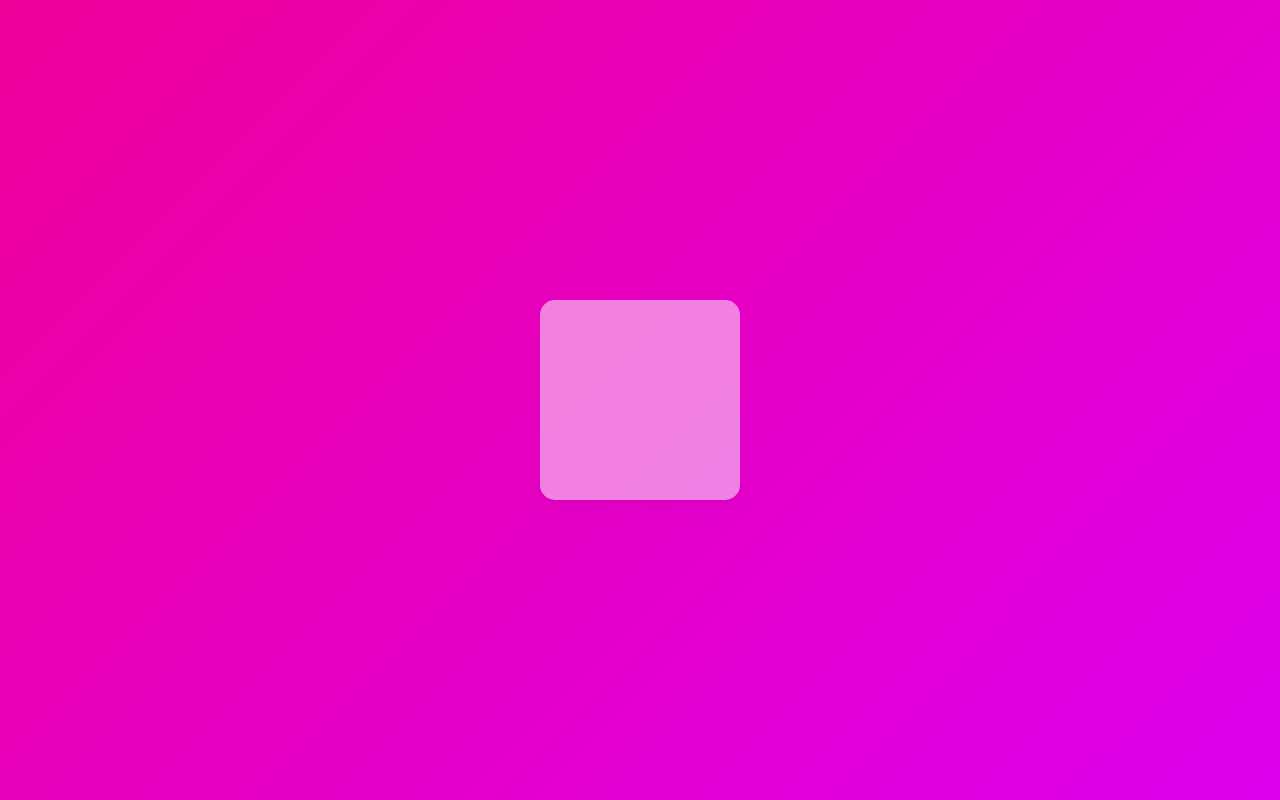
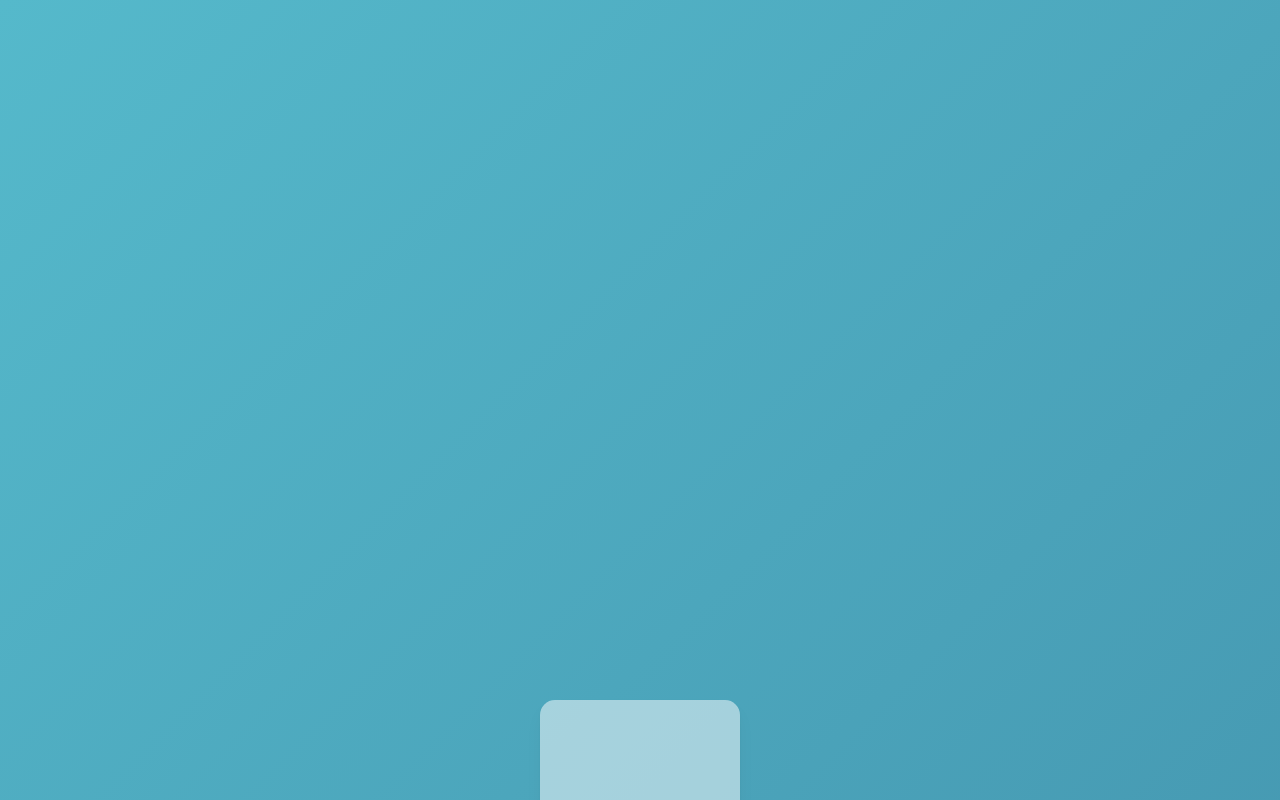
Before and after one commit to junghong0512/react_master, a React (Create React App) app: page / in a window 1280 px wide. Shown: the top 800 px of the page. Built offline with nearby package versions, Linux system fonts and the light colour scheme.

Commit message:
#7.9 MotionValues Part Three

```diff
--- a/src/App.tsx
+++ b/src/App.tsx
@@ -1,15 +1,21 @@
 import { DragDropContext, DropResult } from "react-beautiful-dnd";
 import { useRecoilState } from "recoil";
 import styled from "styled-components";
-import { motion, useMotionValue, useTransform } from "framer-motion";
+import {
+  motion,
+  useMotionValue,
+  useTransform,
+  useViewportScroll,
+} from "framer-motion";
 import { useEffect, useRef } from "react";
 
-const Wrapper = styled.div`
-  height: 100vh;
+const Wrapper = styled(motion.div)`
+  height: 200vh;
   width: 100vw;
   display: flex;
   justify-content: center;
   align-items: center;
+  background-color: linear-gradient(135deg, rgb(238, 0, 153), rgb(221, 0, 238));
 `;
 
 const BiggerBox = styled.div`
@@ -41,16 +47,36 @@ function App() {
   const x = useMotionValue(0);
   const customOpacity = useTransform(x, [-800, 0, 800], [1, 0.5, 0.01]);
   const customScale = useTransform(x, [-800, 0, 800], [2, 1, 0.1]);
+  const customRotate = useTransform(x, [-800, 800], [-360, 360]);
+  const customGradient = useTransform(
+    x,
+    [-800, 800],
+    [
+      "linear-gradient(135deg, rgb(0, 238, 238), rgb(89, 170, 159))",
+      "linear-gradient(135deg, rgb(120, 110, 160), rgb(23, 109, 180))",
+    ]
+  );
+
+  const { scrollY, scrollYProgress } = useViewportScroll();
+  const scrollScale = useTransform(scrollYProgress, [0, 1], [1, 5]);
 
   useEffect(() => {
     // x.onChange(() => console.log(x.get()));
-    customScale.onChange(() => console.log(customScale.get()));
-  }, [x]);
+    // customScale.onChange(() => console.log(customScale.get()));
+    scrollY.onChange(() => console.log(scrollY.get(), scrollYProgress.get()));
+  }, [scrollY, scrollYProgress]);
 
   return (
-    <Wrapper>
+    <Wrapper style={{ background: customGradient }}>
       <Box
-        style={{ x, scale: customScale, opacity: customOpacity }}
+        style={{
+          x,
+          opacity: customOpacity,
+          rotateZ: customRotate,
+          // scale: customScale,
+          // scale: scrollYProgress,
+          scale: scrollScale,
+        }}
         drag="x"
         dragSnapToOrigin
       />
```
